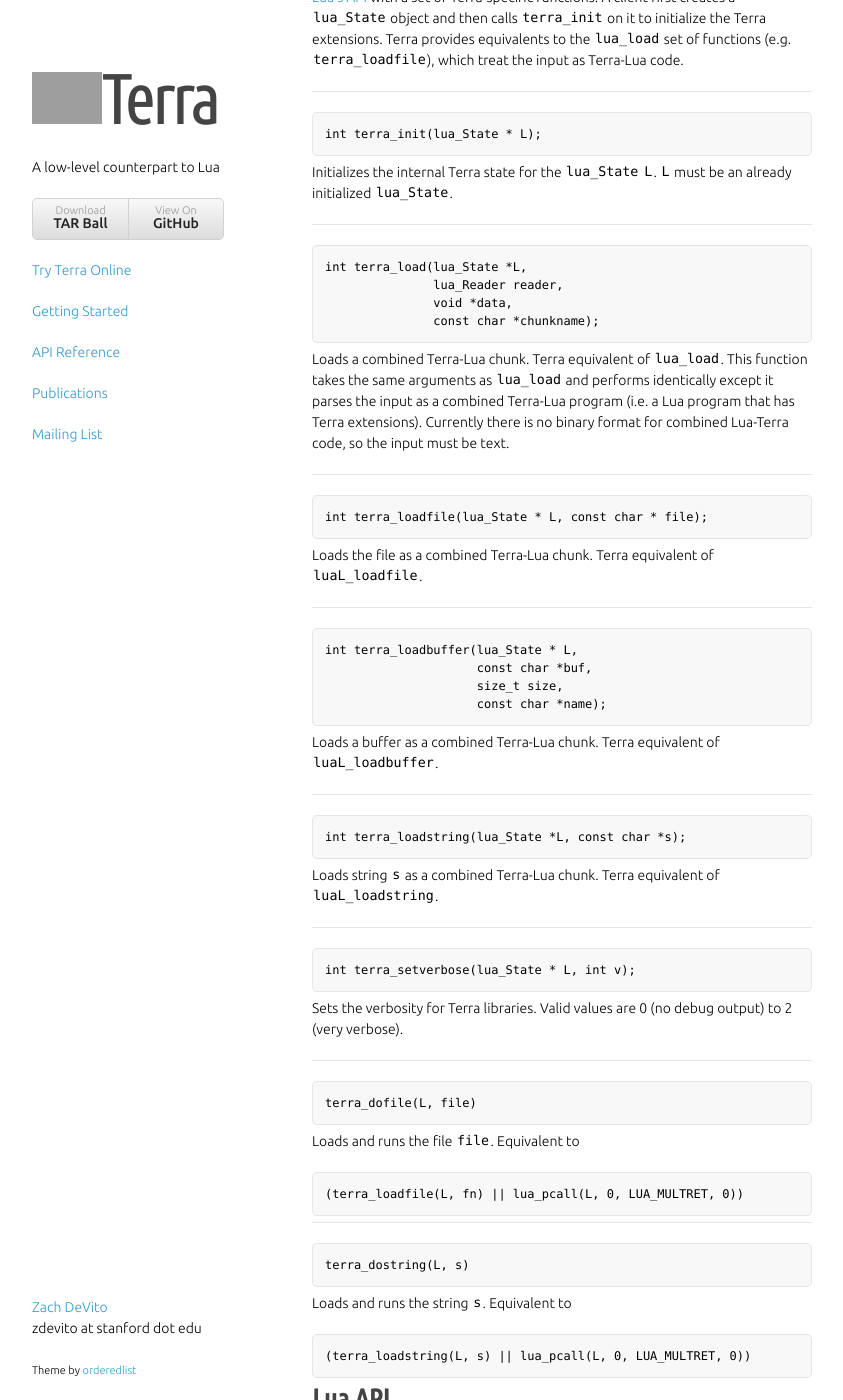
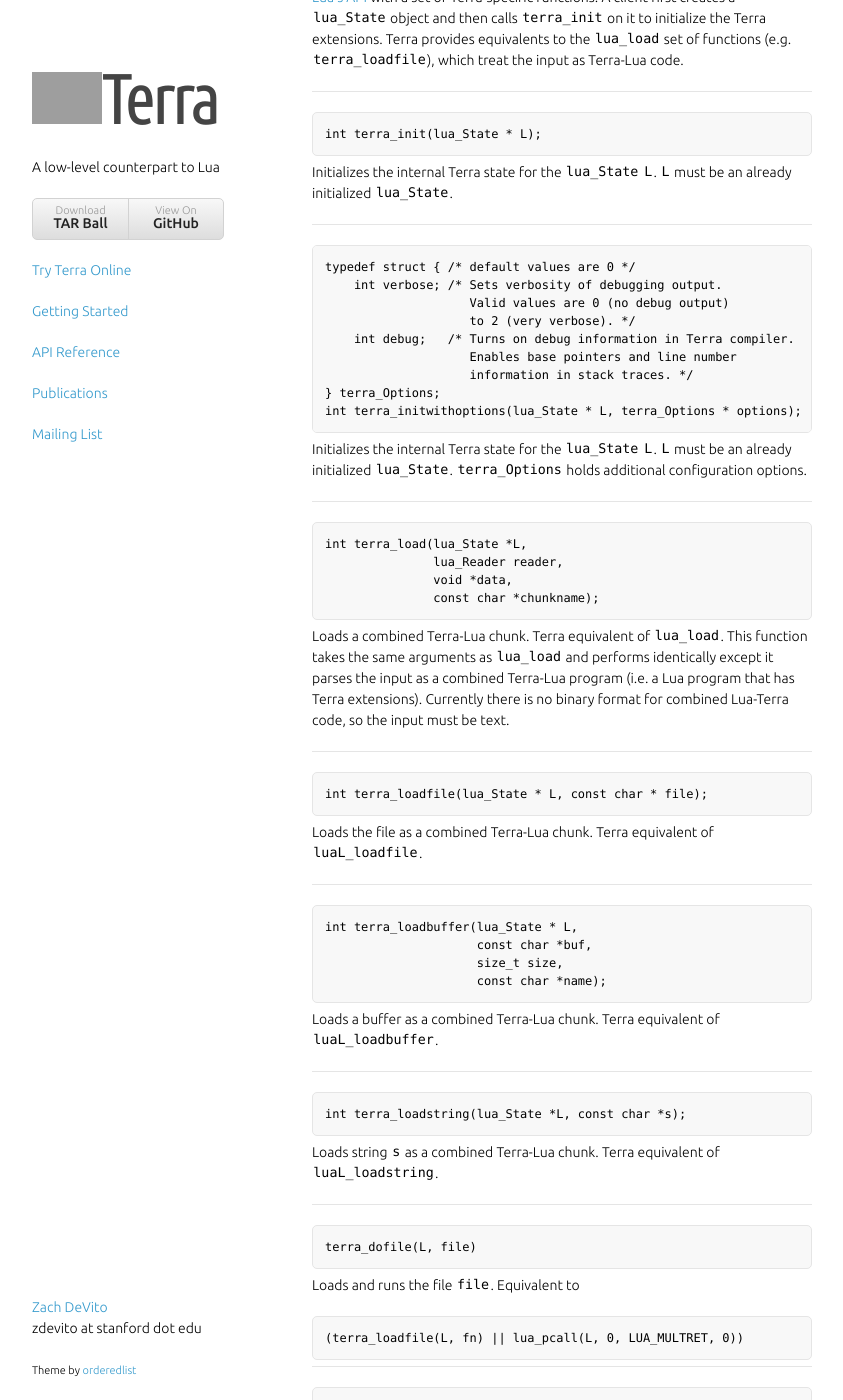
Before and after one commit to terralang/terra, a Jekyll site: the page built from api.md, in a window 1280 px wide and 1400 px high, scrolled down 1051 px. Shown: the whole window, without its empty margins (218-1061 px from the left). Built offline with Jekyll 4.4.1, drawn with Linux system fonts in a browser that asks for light colours; nearby versions of some CDN libraries; some web fonts are replaced; library files that are not in the unit come from our copies; grey boxes are pictures that could not be loaded.

Commit message:
explain new terra_initwithoptions.

```diff
--- a/api.md
+++ b/api.md
@@ -20,6 +20,21 @@ In fact, the `terra` executable and REPL are just clients of the C API. The Terr
 Initializes the internal Terra state for the `lua_State` `L`. `L` must be an already initialized `lua_State`.
 
 ---
+
+    typedef struct { /* default values are 0 */
+        int verbose; /* Sets verbosity of debugging output.
+                        Valid values are 0 (no debug output)
+                        to 2 (very verbose). */
+        int debug;   /* Turns on debug information in Terra compiler.
+                        Enables base pointers and line number
+                        information in stack traces. */
+    } terra_Options;
+    int terra_initwithoptions(lua_State * L, terra_Options * options);
+
+Initializes the internal Terra state for the `lua_State` `L`. `L` must be an already initialized `lua_State`. `terra_Options` holds additional configuration options.
+
+---
+
     int terra_load(lua_State *L,
                    lua_Reader reader,
                    void *data,
@@ -47,12 +62,6 @@ Loads a buffer as a combined Terra-Lua chunk. Terra equivalent of `luaL_loadbuff
     int terra_loadstring(lua_State *L, const char *s);
 
 Loads string `s` as a combined Terra-Lua chunk. Terra equivalent of `luaL_loadstring`.
-
----
-
-    int terra_setverbose(lua_State * L, int v);
-
-Sets the verbosity for Terra libraries. Valid values are 0 (no debug output) to 2 (very verbose).
 
 ---
 
```
